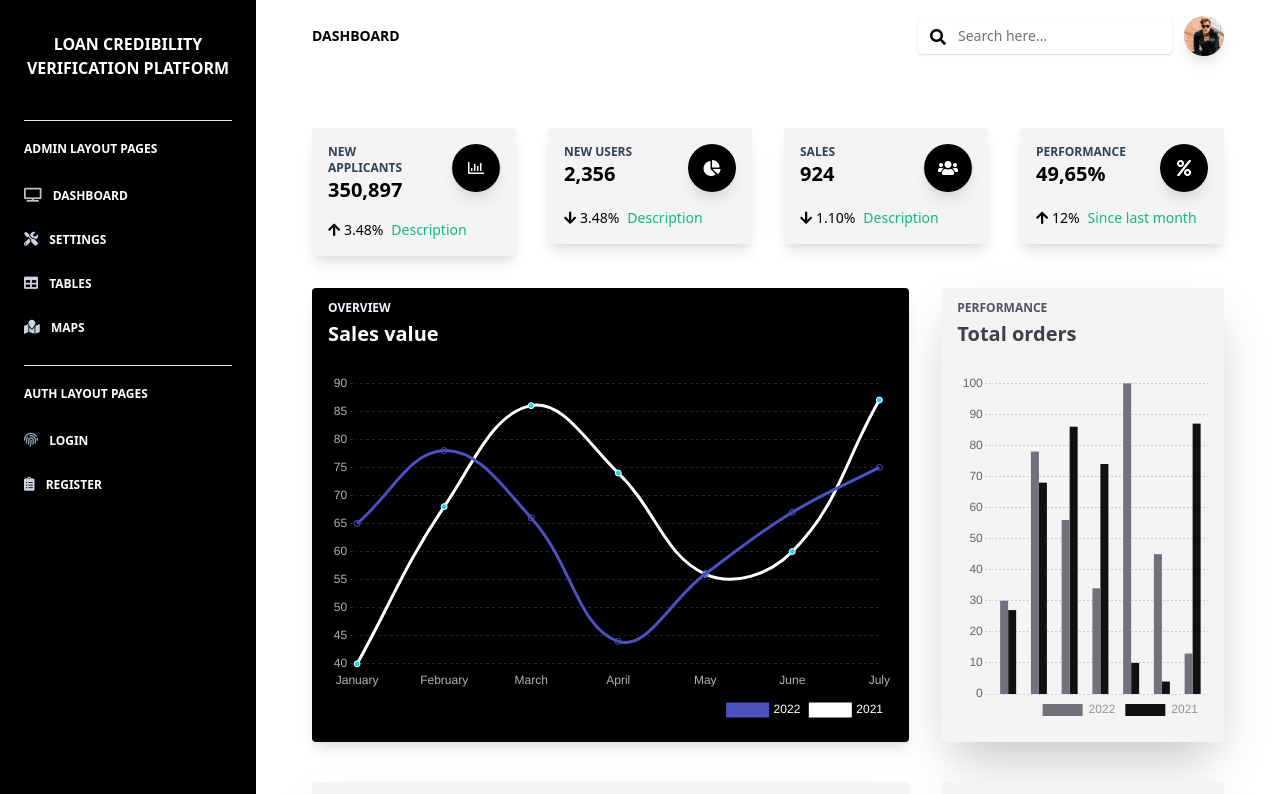
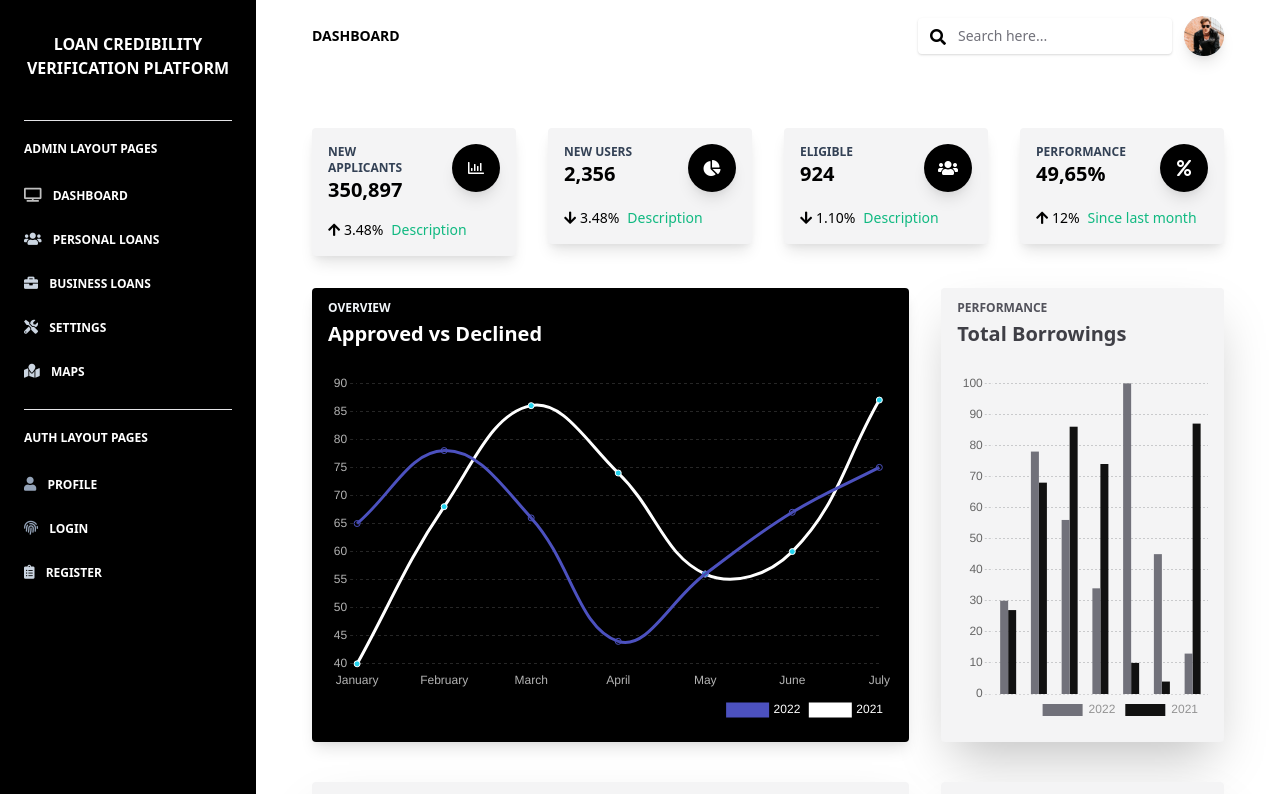
Before and after one commit to icchris955/LCVP, a Next.js app: page /admin/dashboard in a window 1280 px wide. Shown: the top 794 px of the page. Built offline with nearby package versions, Linux system fonts and the light colour scheme.

Commit message:
Added pages on the dashboard

```diff
--- a/components/Cards/CardBarChart.js
+++ b/components/Cards/CardBarChart.js
@@ -108,7 +108,7 @@ export default function CardBarChart() {
                 Performance
               </h6>
               <h2 className="text-gray-700 text-xl font-semibold">
-                Total orders
+                Total Borrowings
               </h2>
             </div>
           </div>
--- a/components/Cards/CardLineChart.js
+++ b/components/Cards/CardLineChart.js
@@ -115,7 +115,9 @@ export default function CardLineChart() {
               <h6 className="uppercase text-blueGray-100 mb-1 text-xs font-semibold">
                 Overview
               </h6>
-              <h2 className="text-white text-xl font-semibold">Sales value</h2>
+              <h2 className="text-white text-xl font-semibold">
+                Approved vs Declined
+              </h2>
             </div>
           </div>
         </div>
--- a/components/Headers/HeaderStats.js
+++ b/components/Headers/HeaderStats.js
@@ -33,7 +33,7 @@ export default function HeaderStats() {
               </div>
               <div className="w-full lg:w-6/12 xl:w-3/12 px-4">
                 <CardStats
-                  statSubtitle="SALES"
+                  statSubtitle="Eligible"
                   statTitle="924"
                   statArrow="down"
                   statPercent="1.10"
--- a/components/Sidebar/Sidebar.js
+++ b/components/Sidebar/Sidebar.js
@@ -114,6 +114,52 @@ export default function Sidebar() {
               </li>
 
               <li className="items-center">
+                <Link href="/admin/tables">
+                  <a
+                    href="#pablo"
+                    className={
+                      "text-xs uppercase py-3 font-semibold block " +
+                      (router.pathname.indexOf("/admin/tables") !== -1
+                        ? "text-white hover:text-white"
+                        : "text-white hover:text-white-")
+                    }
+                  >
+                    <i
+                      className={
+                        "fas fa-thin fa-users mr-2 text-sm " +
+                        (router.pathname.indexOf("/admin/personalloans") !== -1
+                          ? "opacity-75"
+                          : "text-blueGray-300")
+                      }
+                    ></i>{" "}
+                    Personal Loans
+                  </a>
+                </Link>
+              </li>
+              <li className="items-center">
+                <Link href="/admin/tables">
+                  <a
+                    href="#pablo"
+                    className={
+                      "text-xs uppercase py-3 font-semibold block " +
+                      (router.pathname.indexOf("/admin/tables") !== -1
+                        ? "text-white hover:text-white"
+                        : "text-white hover:text-white-")
+                    }
+                  >
+                    <i
+                      className={
+                        "fas fa-doutone fa-briefcase mr-2 text-sm " +
+                        (router.pathname.indexOf("/admin/businessloans") !== -1
+                          ? "opacity-75"
+                          : "text-blueGray-300")
+                      }
+                    ></i>{" "}
+                    Business Loans
+                  </a>
+                </Link>
+              </li>
+              <li className="items-center">
                 <Link href="/admin/settings">
                   <a
                     href="#pablo"
@@ -133,30 +179,6 @@ export default function Sidebar() {
                       }
                     ></i>{" "}
                     Settings
-                  </a>
-                </Link>
-              </li>
-
-              <li className="items-center">
-                <Link href="/admin/tables">
-                  <a
-                    href="#pablo"
-                    className={
-                      "text-xs uppercase py-3 font-semibold block " +
-                      (router.pathname.indexOf("/admin/tables") !== -1
-                        ? "text-white hover:text-white"
-                        : "text-white hover:text-white-")
-                    }
-                  >
-                    <i
-                      className={
-                        "fas fa-table mr-2 text-sm " +
-                        (router.pathname.indexOf("/admin/tables") !== -1
-                          ? "opacity-75"
-                          : "text-blueGray-300")
-                      }
-                    ></i>{" "}
-                    Tables
                   </a>
                 </Link>
               </li>
@@ -196,6 +218,17 @@ export default function Sidebar() {
 
             <ul className="md:flex-col md:min-w-full flex flex-col list-none md:mb-4">
               <li className="items-center">
+                <Link href="/profile">
+                  <a
+                    href="#pablo"
+                    className="text-white hover:text-blueGray-500 text-xs uppercase py-3 font-semibold block"
+                  >
+                    <i className="fas fa-solid fa-user text-blueGray-400 mr-2 text-sm"></i>{" "}
+                    Profile
+                  </a>
+                </Link>
+              </li>
+              <li className="items-center">
                 <Link href="/auth/login">
                   <a
                     href="#pablo"
--- a/pages/admin/tables.js
+++ b/pages/admin/personalloans.js
@@ -13,10 +13,10 @@ export default function Tables() {
     <>
       <div className="flex flex-wrap mt-4">
         <div className="w-full mb-12 px-4">
-          <CardTable />
+          <CardTable title="Business Financing" />
         </div>
         <div className="w-full mb-12 px-4">
-          <CardTable color="dark" />
+          <CardTable color="dark" title="Credit Line" />
         </div>
       </div>
     </>
```
Also changed, not shown: components/Cards/CardTable.js (+5 -3 lines), pages/admin/businessloans.js (added, +26 -0 lines), pages/landing.js (+11 -11 lines), pages/profile.js (+4 -4 lines).
